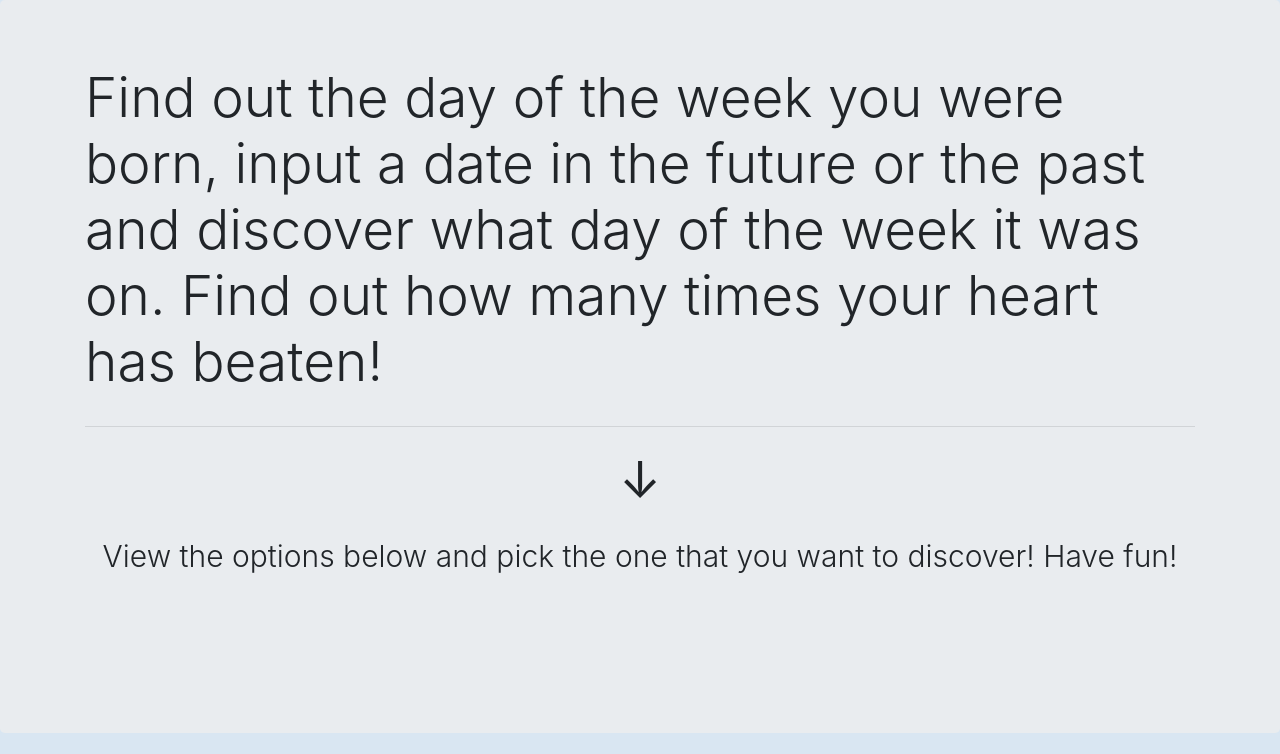
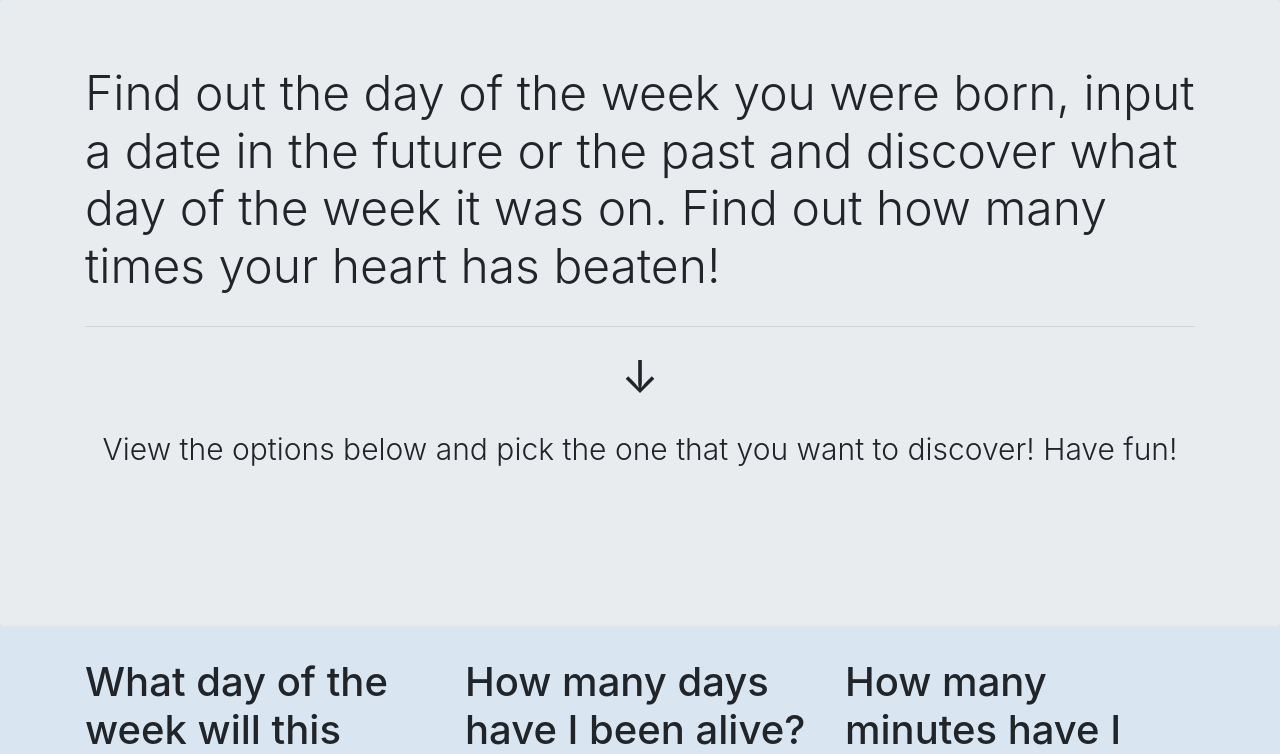
Before and after one commit to PaulMcPython18/dateinfo, a Flask app: page /date-time-birthday-calculator in a window 1280 px wide. Shown: the part 56-810 px from the top of the page. Run offline with Flask 2, Linux system fonts and the light colour scheme; some libraries are stand-ins or nearby versions.

Commit message:
Update Date-Info-Birthday-Calculator.html

```diff
--- a/templates/Date-Info-Birthday-Calculator.html
+++ b/templates/Date-Info-Birthday-Calculator.html
@@ -20,10 +20,10 @@
 
       <div class="jumbotron">
         <div class="container">
-          <h1 class="display-3" style="font-size: 55px;">Find out the day of the week you were born, input a date in the future or the past and discover what day of the week it was on. Find out how many times your heart has beaten!</h1>
+          <h1 class="display-3" style="font-size: 48px;">Find out the day of the week you were born, input a date in the future or the past and discover what day of the week it was on. Find out how many times your heart has beaten!</h1>
 
             <hr style="margin-top: 2em;">
-            <center><p style="font-size: 50px;">&darr;</p></center>
+            <center><p style="font-size: 45px;">&darr;</p></center>
             <center><p class="lead" style="font-size: 30px; margin-bottom: 3em;"> View the options below and pick the one that you want to discover! Have fun!</p></center>
         </div>
       </div>
```
